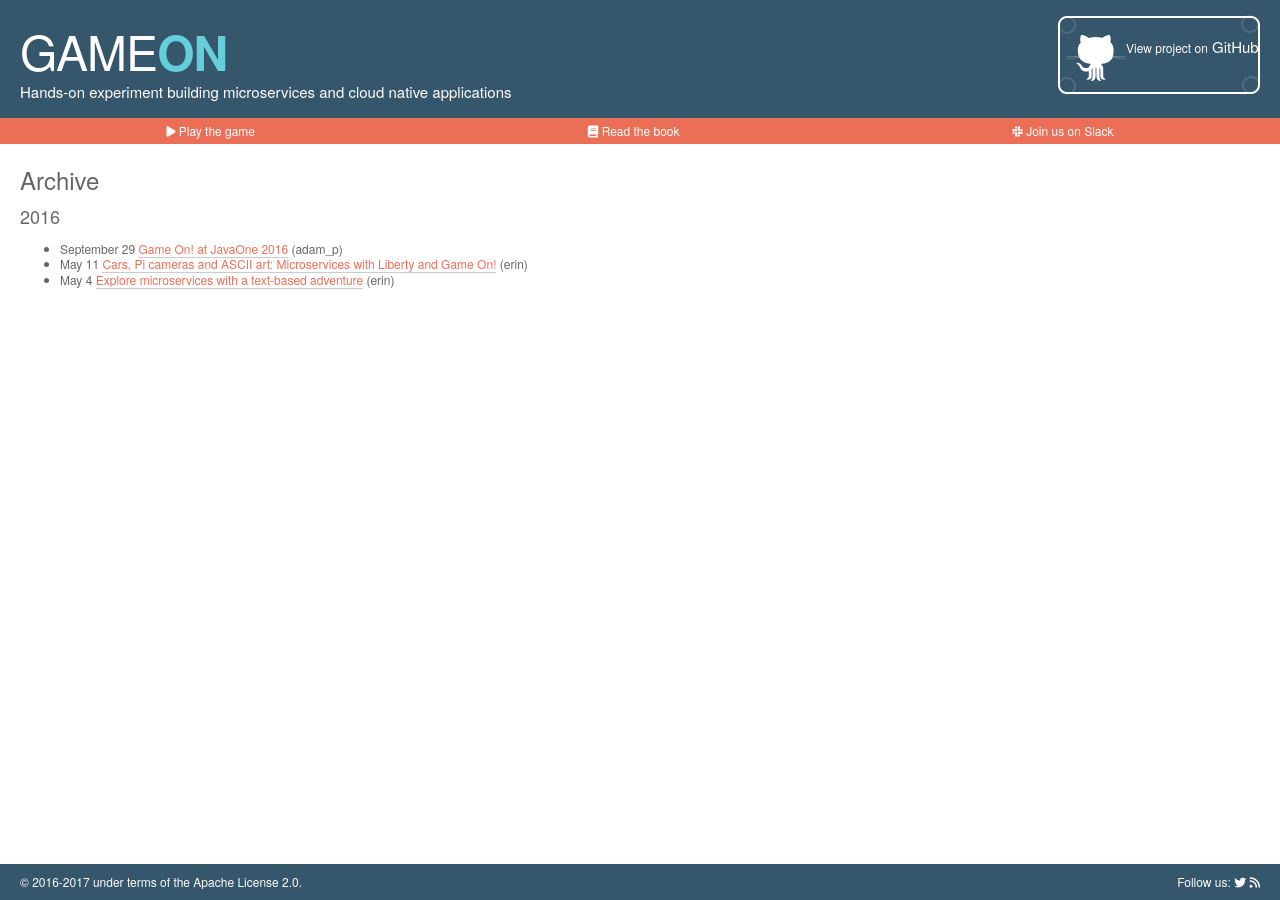
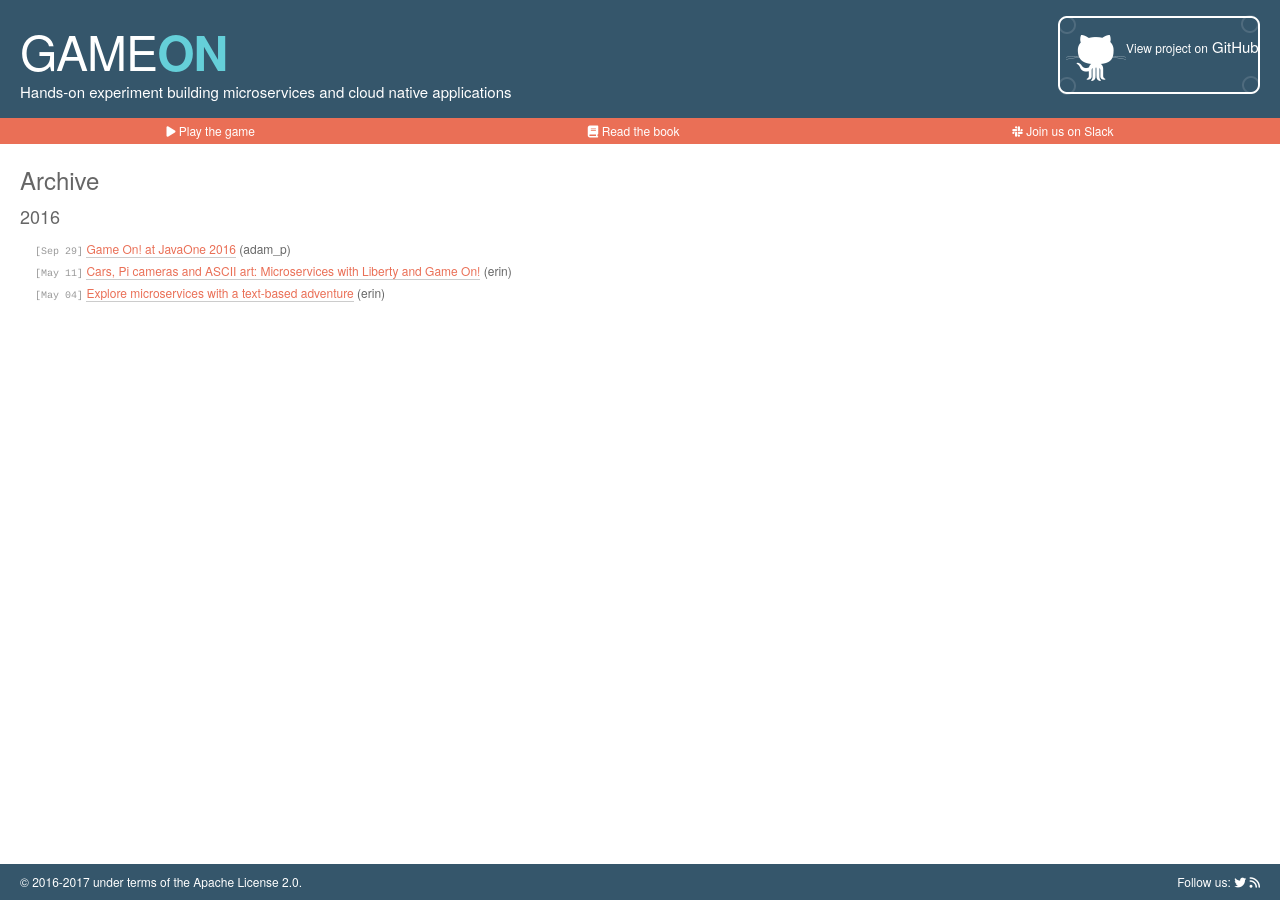
Before and after one commit to hsaunders0788/gameontext.github.io, a Jekyll site: the page built from archive.html, in a window 1280 px wide. Built offline with Jekyll 4.4.1, drawn with Linux system fonts in a browser that asks for light colours; nearby versions of some CDN libraries.

Commit message:
archive formatting
Signed-off-by: Erin Schnabel <schnabel@us.ibm.com>

```diff
--- a/archive.html
+++ b/archive.html
@@ -11,7 +11,7 @@ title: Archive
       <ul>
       {% assign date = currentdate %}
     {% endif %}
-    <li><span class="date">{{ post.date | date: "%B %e" }}</span> <a href="{{ post.url }}">{{ post.title }}</a> ({{post.author}})</li>
+    <li><span class="date">{{ post.date | date: "%b %d" }}</span> <a href="{{ post.url }}">{{ post.title }}</a> ({{post.author}})</li>
     {% if forloop.last %}</ul>{% endif %}
   {% endfor %}
 </section>
--- a/assets/css/flex.scss
+++ b/assets/css/flex.scss
@@ -121,6 +121,24 @@ article header .tags ul {
   width: 1rem;
   padding: 0 5px;
 }
+.archive_list ul {
+  padding-left: 15px;
+  list-style-type: none;
+}
+.archive_list li {
+  padding-bottom: 5px;
+}
+.archive_list .date {
+  font-family: 'PT Mono', Courier, 'Menlo', 'Andale Mono', monospace;
+  color: #999;
+  font-size: 1rem;
+}
+.archive_list .date::before {
+  content: '[';
+}
+.archive_list .date::after {
+  content: ']';
+}
 /* Colors
 –––––––––––––––––––––––––––––––––––––––––––––––––– */
 a {
```
